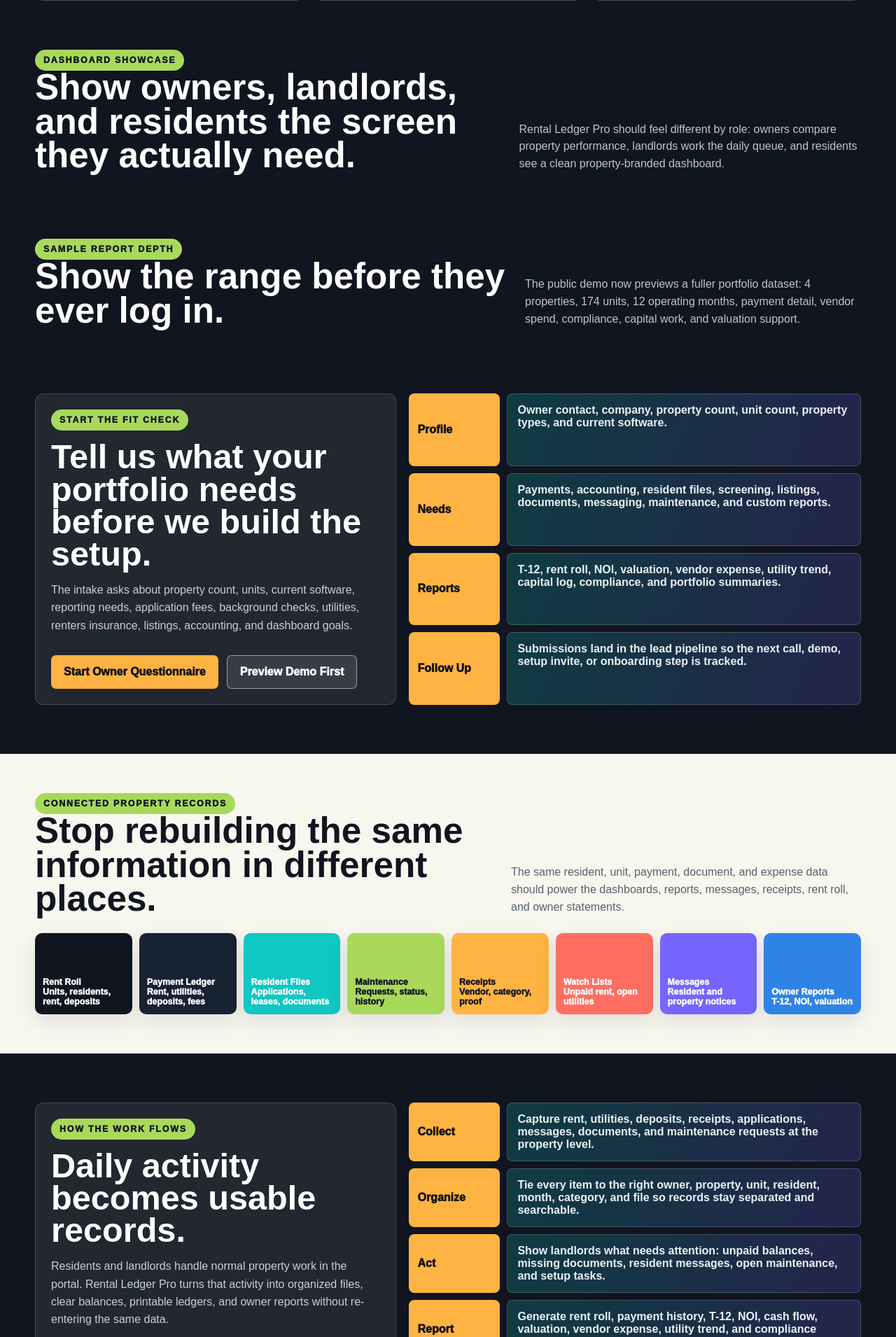
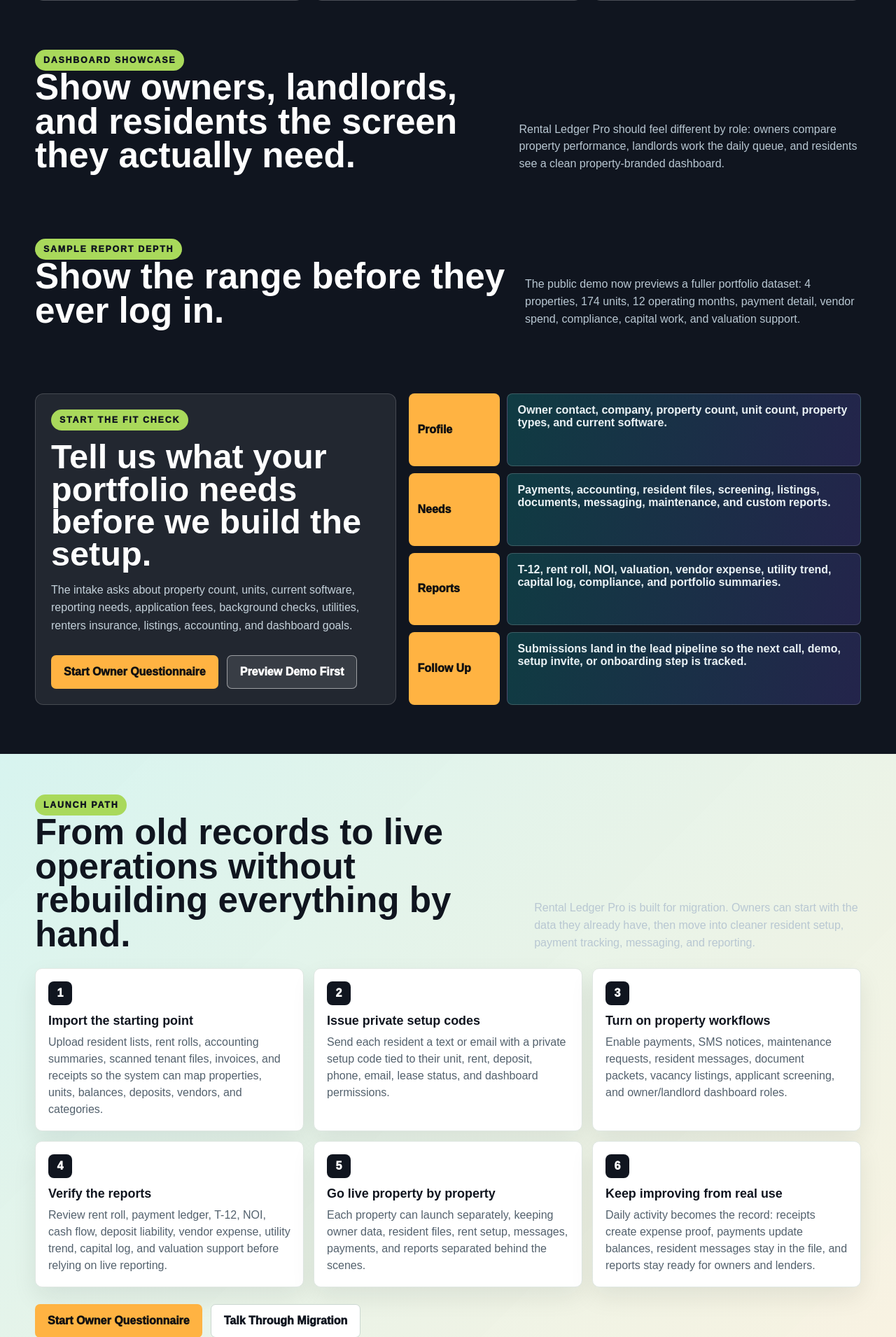
Before and after one commit to BowlingLegacy/rentlogic, a Django app: template templates/rental_ledger_pro_home.html in a window 1280 px wide. Shown: the part 1419-3329 px from the top of the page at 70% size. Run offline with Django 5.2, Linux system fonts and the light colour scheme; the template is opened without the code that fills it, so the values that code supplies are empty.

Commit message:
Add Rental Ledger launch path section

```diff
--- a/templates/rental_ledger_pro_home.html
+++ b/templates/rental_ledger_pro_home.html
@@ -625,6 +625,56 @@
             font-weight: 850;
         }
 
+        .launch-path {
+            background:
+                linear-gradient(135deg, rgba(16,199,194,.14), rgba(255,179,66,.12)),
+                #f8fbf7;
+            color: var(--night);
+            padding: 58px 0;
+        }
+
+        .launch-path .section {
+            margin-block: 0;
+        }
+
+        .launch-grid {
+            display: grid;
+            grid-template-columns: repeat(3, minmax(0, 1fr));
+            gap: 14px;
+        }
+
+        .launch-card {
+            background: #fff;
+            border: 1px solid #dfe7e2;
+            border-radius: 10px;
+            padding: 18px;
+            min-height: 190px;
+            box-shadow: 0 14px 34px rgba(16,21,31,.08);
+        }
+
+        .launch-step {
+            display: inline-grid;
+            place-items: center;
+            width: 34px;
+            height: 34px;
+            border-radius: 8px;
+            background: var(--night);
+            color: #fff;
+            font-weight: 950;
+            margin-bottom: 12px;
+        }
+
+        .launch-card h3 {
+            margin: 0 0 8px;
+            font-size: 1.12rem;
+        }
+
+        .launch-card p {
+            color: #53616d;
+            line-height: 1.5;
+            margin: 0;
+        }
+
         @media (max-width: 980px) {
             .nav { position: static; flex-direction: column; align-items: flex-start; padding: 16px; }
             .hero { padding: 34px 16px 48px; min-height: auto; }
@@ -634,7 +684,7 @@
             .signal-panel { left: 0; top: 0; width: 100%; }
             .phone-panel { right: auto; left: 50%; transform: translateX(-50%); bottom: 0; }
             .section-head { display: grid; align-items: start; }
-            .power-grid, .palette, .report-showcase, .dashboard-stage, .dashboard-stage:nth-child(even), .metric-strip { grid-template-columns: 1fr; }
+            .power-grid, .palette, .report-showcase, .dashboard-stage, .dashboard-stage:nth-child(even), .metric-strip, .launch-grid { grid-template-columns: 1fr; }
             .dashboard-stage:nth-child(even) .dashboard-copy { order: 0; }
             .dash-grid { grid-template-columns: 1fr; }
             .wide { grid-column: span 1; }
@@ -652,6 +702,7 @@
             <a href="{% url 'rental_ledger_product_page' 'property-app' %}">Property App</a>
             <a href="#records">Records</a>
             <a href="#workflow">Workflow</a>
+            <a href="#launch">Launch Path</a>
             <a href="{% url 'rental_ledger_contact' %}">Contact</a>
             <a href="{% url 'property_owner_intake' %}">Request Demo</a>
             <a class="demo" href="{% if demo_public_url %}{{ demo_public_url }}{% else %}{% url 'rental_ledger_demo' %}{% endif %}">Launch Demo</a>
@@ -907,6 +958,54 @@
             </div>
         </section>
 
+        <section class="launch-path" id="launch">
+            <div class="section">
+                <div class="section-head">
+                    <div>
+                        <div class="eyebrow">Launch Path</div>
+                        <h2>From old records to live operations without rebuilding everything by hand.</h2>
+                    </div>
+                    <p style="max-width:520px">Rental Ledger Pro is built for migration. Owners can start with the data they already have, then move into cleaner resident setup, payment tracking, messaging, and reporting.</p>
+                </div>
+                <div class="launch-grid">
+                    <article class="launch-card">
+                        <span class="launch-step">1</span>
+                        <h3>Import the starting point</h3>
+                        <p>Upload resident lists, rent rolls, accounting summaries, scanned tenant files, invoices, and receipts so the system can map properties, units, balances, deposits, vendors, and categories.</p>
+                    </article>
+                    <article class="launch-card">
+                        <span class="launch-step">2</span>
+                        <h3>Issue private setup codes</h3>
+                        <p>Send each resident a text or email with a private setup code tied to their unit, rent, deposit, phone, email, lease status, and dashboard permissions.</p>
+                    </article>
+                    <article class="launch-card">
+                        <span class="launch-step">3</span>
+                        <h3>Turn on property workflows</h3>
+                        <p>Enable payments, SMS notices, maintenance requests, resident messages, document packets, vacancy listings, applicant screening, and owner/landlord dashboard roles.</p>
+                    </article>
+                    <article class="launch-card">
+                        <span class="launch-step">4</span>
+                        <h3>Verify the reports</h3>
+                        <p>Review rent roll, payment ledger, T-12, NOI, cash flow, deposit liability, vendor expense, utility trend, capital log, and valuation support before relying on live reporting.</p>
+                    </article>
+                    <article class="launch-card">
+                        <span class="launch-step">5</span>
+                        <h3>Go live property by property</h3>
+                        <p>Each property can launch separately, keeping owner data, resident files, rent setup, messages, payments, and reports separated behind the scenes.</p>
+                    </article>
+                    <article class="launch-card">
+                        <span class="launch-step">6</span>
+                        <h3>Keep improving from real use</h3>
+                        <p>Daily activity becomes the record: receipts create expense proof, payments update balances, resident messages stay in the file, and reports stay ready for owners and lenders.</p>
+                    </article>
+                </div>
+                <div class="actions" style="margin-top:24px;">
+                    <a class="button primary" href="{% url 'property_owner_intake' %}">Start Owner Questionnaire</a>
+                    <a class="button secondary" style="color:var(--night);border-color:#cad7d0;background:#fff;" href="{% url 'rental_ledger_contact' %}">Talk Through Migration</a>
+                </div>
+            </div>
+        </section>
+
         <section class="palette-wrap" id="records">
             <div class="section">
                 <div class="section-head">
```
